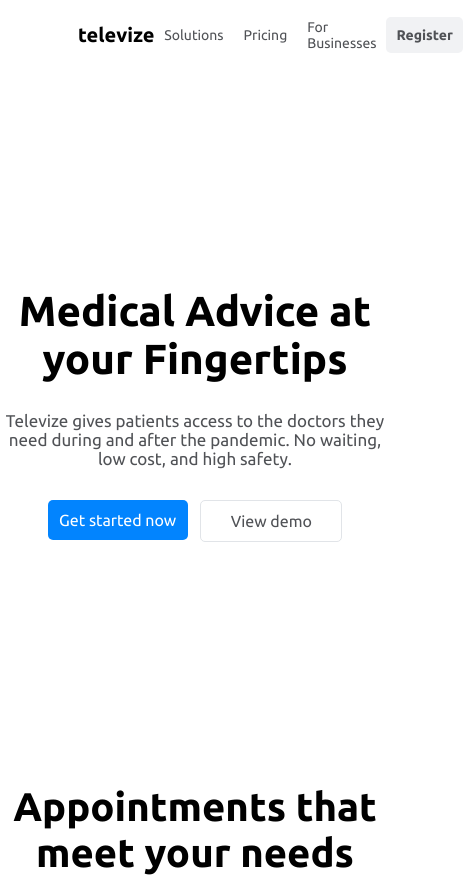
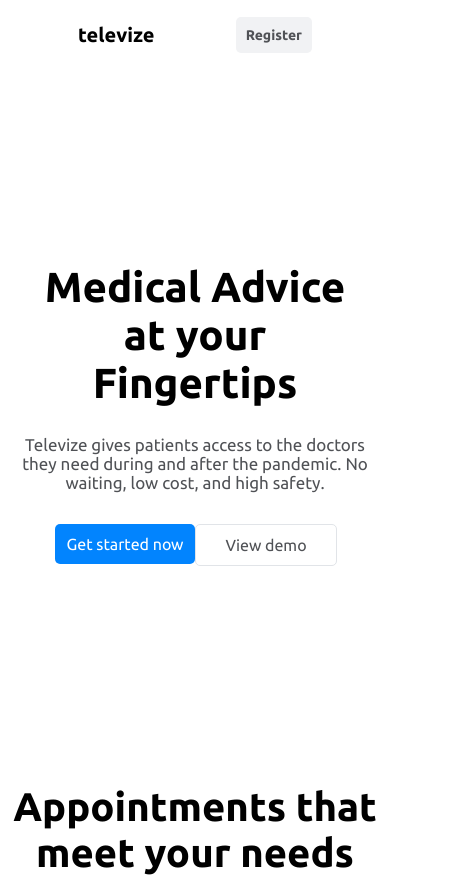
Before and after one commit to ZackMurry/tsa-webmaster-2021, a plain HTML site: page src/index.html in a window 390 px wide. Shown: the top 879 px of the page, 463 px wide, since content can reach past the window. Drawn offline with Linux system fonts and the light colour scheme.

Commit message:
Improve responsiveness

```diff
--- a/src/index.css
+++ b/src/index.css
@@ -45,13 +45,14 @@ html, body {
   display: flex;
   justify-content: center;
   align-items: center;
-  width: 100%;
+  width: 90%;
+  margin: 0 auto;
   height: 80vh;
 }
 
 #hero-center {
   width: 40%;
-  min-width: 400px;
+  min-width: 350px;
   text-align: center;
 }
 
@@ -134,6 +135,12 @@ html, body {
   }
 }
 
+@media (max-width: 725px) {
+  #navbar-minor-wrapper {
+    display: none;
+  }
+}
+
 #three-square-section-container > div {
   border-radius: 5px;
   box-shadow: 0 2px 2px 0 rgba(0, 0, 0, 0.2), 0 1px 4px 0 rgba(0, 0, 0, 0.19);
--- a/src/index.html
+++ b/src/index.html
@@ -13,9 +13,11 @@
     <div id="navbar-container" class="flex-sb">
         <h3 class="logo-small">televize</h3>
         <div id="navbar-subcontainer" class="flex-se">
-            <a href="/solutions.html" class="navbar-btn">Solutions</a>
-            <a href="/pricing.html" class="navbar-btn">Pricing</a>
-            <a href="/businesses.html" class="navbar-btn">For Businesses</a>
+            <div id="navbar-minor-wrapper">
+                <a href="/solutions.html" class="navbar-btn">Solutions</a>
+                <a href="/pricing.html" class="navbar-btn">Pricing</a>
+                <a href="/businesses.html" class="navbar-btn" id="navbar-for-businesses">For Businesses</a>
+            </div>
             <a href="/register.html" id="navbar-register-btn">Register</a>
         </div>
     </div>
@@ -28,8 +30,8 @@
                 Televize gives patients access to the doctors they need during and after the pandemic. No waiting, low cost, and high safety.
             </p>
             <div id="hero-btn-container" class="flex-se">
-                <a href="/register" class="major-btn-blue flex-center">Get started now</a>
-                <a href="/demo" class="major-btn-outline flex-center">View demo</a>
+                <a href="/register.html" class="major-btn-blue flex-center">Get started now</a>
+                <a href="/demo.html" class="major-btn-outline flex-center">View demo</a>
             </div>
         </div>
     </div>
--- a/src/pricing.css
+++ b/src/pricing.css
@@ -53,6 +53,10 @@ a.logo-small {
     display: flex;
     justify-content: space-between;
   }
+
+  #navbar-subcontainer {
+    display: none;
+  }
 }
 
 #illustration-container {
--- a/src/register.css
+++ b/src/register.css
@@ -54,6 +54,13 @@ a.logo-small {
     justify-content: space-between;
   }
 }
+
+@media (max-width: 600px) {
+  #navbar-subcontainer {
+    display: none;
+  }
+}
+
 
 #register-form > div {
   padding-bottom: 10px;
@@ -134,12 +141,11 @@ a.logo-small {
 }
 
 #form-container {
-  padding: 0 125px;
+  padding: 0 5%;
 }
 
-a, a:active, a:visited, a:hover {
+#return-home, #return-home:active, #return-home:visited, #return-home:hover {
   color: black;
-  text-decoration: underline;
 }
 
 #form-error {
```
Also changed, not shown: src/register.html (+1 -1 lines).
